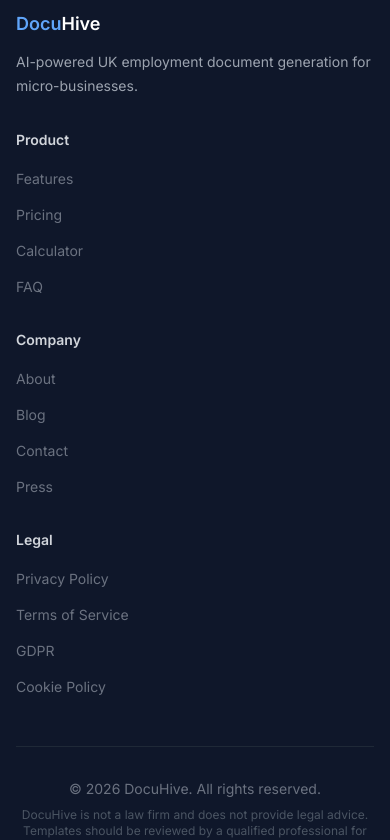
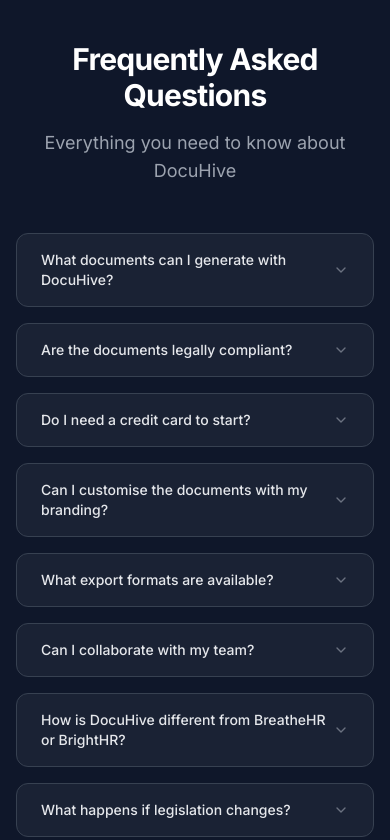
Before and after one commit to biscuitboost/docuhive, a Next.js app: page / in a window 390 px wide. Shown: the part 5380-6220 px from the top of the page. Built offline with nearby package versions, Linux system fonts and the light colour scheme; no server answers.

Commit message:
Improvements: FAQ landing section, dedicated pricing page, footer links fixed, NI threshold constants clarified, Cash Flow + Redundancy tools

```diff
--- a/app/page.tsx
+++ b/app/page.tsx
@@ -1,6 +1,7 @@
 import Hero from "@/components/marketing/Hero"
 import Features from "@/components/marketing/Features"
 import Calculator from "@/components/marketing/Calculator"
+import FAQSection from "@/components/marketing/FAQSection"
 import Footer from "@/components/layout/Footer"
 
 // Pricing uses useAuth() from Clerk which crashes during static generation
@@ -17,6 +18,7 @@
       <Features />
       <PricingSection />
       <Calculator />
+      <FAQSection />
       <Footer />
     </main>
   )
--- a/app/pricing/page.tsx
+++ b/app/pricing/page.tsx
@@ -1,10 +1,7 @@
-// Standalone public pricing page
-import Hero from "@/components/marketing/Hero"
-import Features from "@/components/marketing/Features"
+// Standalone public pricing page — clean, just pricing + footer
+import Link from "next/link"
 import Footer from "@/components/layout/Footer"
 
-// Pricing uses useAuth() from Clerk which crashes during static generation.
-// Defer to browser via dynamic import so it only renders client-side.
 import dynamic from "next/dynamic"
 const Pricing = dynamic(
   () => import("@/components/marketing/Pricing"),
@@ -14,9 +11,19 @@
 export default function PricingPage() {
   return (
     <main className="min-h-screen bg-[#0f172a]">
-      <Hero />
+      {/* Simple header */}
+      <div className="px-4 py-6 sm:px-6 lg:px-8 max-w-7xl mx-auto">
+        <Link href="/" className="text-sm text-gray-400 hover:text-gray-300 transition-colors">
+          &larr; Back to Home
+        </Link>
+        <h1 className="text-3xl font-bold tracking-tight text-white mt-4 sm:text-4xl">
+          Simple, transparent pricing
+        </h1>
+        <p className="mt-2 text-lg text-gray-400">
+          Choose the plan that fits your business. No hidden fees.
+        </p>
+      </div>
       <Pricing />
-      <Features />
       <Footer />
     </main>
   )
--- a/components/layout/Footer.tsx
+++ b/components/layout/Footer.tsx
@@ -2,22 +2,23 @@
 
 const footerLinks = {
   product: [
-    { label: "Features", href: "#features" },
-    { label: "Pricing", href: "#pricing" },
-    { label: "Calculator", href: "#calculator" },
-    { label: "FAQ", href: "#faq" },
+    { label: "Features", href: "/#features" },
+    { label: "Pricing", href: "/pricing" },
+    { label: "Calculator", href: "/#calculator" },
+    { label: "FAQ", href: "/#faq" },
+    { label: "All Tools", href: "/tools" },
   ],
   company: [
-    { label: "About", href: "#" },
-    { label: "Blog", href: "#" },
-    { label: "Contact", href: "#" },
-    { label: "Press", href: "#" },
+    { label: "About", href: "/about" },
+    { label: "Blog", href: "/blog" },
+    { label: "Contact", href: "/contact" },
+    { label: "Press", href: "/press" },
   ],
   legal: [
-    { label: "Privacy Policy", href: "#" },
-    { label: "Terms of Service", href: "#" },
-    { label: "GDPR", href: "#" },
-    { label: "Cookie Policy", href: "#" },
+    { label: "Privacy Policy", href: "/privacy" },
+    { label: "Terms of Service", href: "/terms" },
+    { label: "GDPR", href: "/gdpr" },
+    { label: "Cookie Policy", href: "/cookies" },
   ],
 }
 
--- a/components/marketing/Calculator.tsx
+++ b/components/marketing/Calculator.tsx
@@ -1,9 +1,12 @@
 "use client"
 
 import { useState } from "react"
+import { UK_TAX_RATES } from "@/lib/utils/constants"
 
-const NI_RATE = 0.138
-const NI_THRESHOLD_ANNUAL = 9100
+// Employer Secondary NI threshold (£9,100 annual = £175/week)
+// This is different from the employee Primary Threshold (£12,570)
+const NI_THRESHOLD_ANNUAL = UK_TAX_RATES.ni.secondaryThreshold.annual
+const NI_RATE = UK_TAX_RATES.ni.employerRate
 const PENSION_EMPLOYER_RATE = 0.03
 const PENSION_THRESHOLD_ANNUAL = 6240
 
--- /dev/null
+++ b/components/marketing/FAQSection.tsx
@@ -0,0 +1,83 @@
+"use client"
+
+import { useState } from "react"
+import { ChevronDown } from "lucide-react"
+
+const faqs = [
+  {
+    q: "What documents can I generate with DocuHive?",
+    a: "DocuHive covers 20 UK document types including employment contracts, offer letters, staff handbooks, payslips, P45s, NDAs, service agreements, GDPR privacy notices, terms & conditions, and more. We're adding new types regularly.",
+  },
+  {
+    q: "Are the documents legally compliant?",
+    a: "Our templates are designed to meet UK statutory requirements, including the Employment Rights Act 2025 (Day-One Rights) and current HMRC guidelines. However, we recommend having critical documents reviewed by a qualified solicitor for your specific circumstances.",
+  },
+  {
+    q: "Do I need a credit card to start?",
+    a: "Yes — all plans start with a paid subscription. We don't currently offer a free trial, but you can cancel anytime. Your documents remain accessible even after cancellation.",
+  },
+  {
+    q: "Can I customise the documents with my branding?",
+    a: "Yes! Pro and Team plans include custom branding — upload your logo and choose your colours, and they'll be applied to all PDF and Word exports.",
+  },
+  {
+    q: "What export formats are available?",
+    a: "All documents can be downloaded as PDF and Word (.docx) files. PDFs preserve formatting perfectly, while Word files allow further editing in Microsoft Word or Google Docs.",
+  },
+  {
+    q: "Can I collaborate with my team?",
+    a: "Team plans support up to 10 members with role-based access, pending invites, and a shared workspace. Each team member can create and manage documents under your organisation.",
+  },
+  {
+    q: "How is DocuHive different from BreatheHR or BrightHR?",
+    a: "DocuHive focuses specifically on document generation — we're not a full HR suite. You get AI-powered document creation without the complexity and cost of enterprise HR systems. No long-term contracts, cancel anytime.",
+  },
+  {
+    q: "What happens if legislation changes?",
+    a: "We track UK legislative updates and flag changes that affect your documents. Pro and Team plans get priority notifications when templates need updating.",
+  },
+]
+
+export default function FAQSection() {
+  const [openIndex, setOpenIndex] = useState<number | null>(null)
+
+  return (
+    <section id="faq" className="bg-[#0f172a] px-4 py-20 sm:px-6 sm:py-32 lg:px-8">
+      <div className="mx-auto max-w-3xl">
+        <h2 className="text-3xl font-bold tracking-tight text-white text-center sm:text-4xl">
+          Frequently Asked Questions
+        </h2>
+        <p className="mt-4 text-center text-lg text-gray-400">
+          Everything you need to know about DocuHive
+        </p>
+
+        <div className="mt-12 space-y-4">
+          {faqs.map((faq, idx) => (
+            <div
+              key={idx}
+              className="rounded-xl border border-gray-700 bg-[#1a2234] overflow-hidden transition-all"
+            >
+              <button
+                onClick={() => setOpenIndex(openIndex === idx ? null : idx)}
+                className="w-full flex items-center justify-between px-6 py-4 text-left text-sm font-medium text-gray-200 hover:text-white transition-colors"
+              >
+                <span>{faq.q}</span>
+                <ChevronDown
+                  size={16}
+                  className={`shrink-0 text-gray-500 transition-transform ${
+                    openIndex === idx ? "rotate-180" : ""
+                  }`}
+                />
+              </button>
+              {openIndex === idx && (
+                <div className="px-6 pb-4 text-sm text-gray-400 leading-relaxed border-t border-gray-700/50 pt-3">
+                  {faq.a}
+                </div>
+              )}
+            </div>
+          ))}
+        </div>
+      </div>
+    </section>
+  )
+}
--- a/lib/utils/constants.ts
+++ b/lib/utils/constants.ts
@@ -58,9 +58,11 @@
   // National Insurance (Class 1, employed)
   ni: {
     primaryThreshold: { weekly: 242, monthly: 1048, annual: 12570 },
+    secondaryThreshold: { weekly: 175, monthly: 758, annual: 9100 },
     upperEarningsLimit: { weekly: 967, monthly: 4189, annual: 50270 },
     mainRate: 0.08,
     higherRate: 0.02,
+    employerRate: 0.138,
   },
 
   // Pension
```
